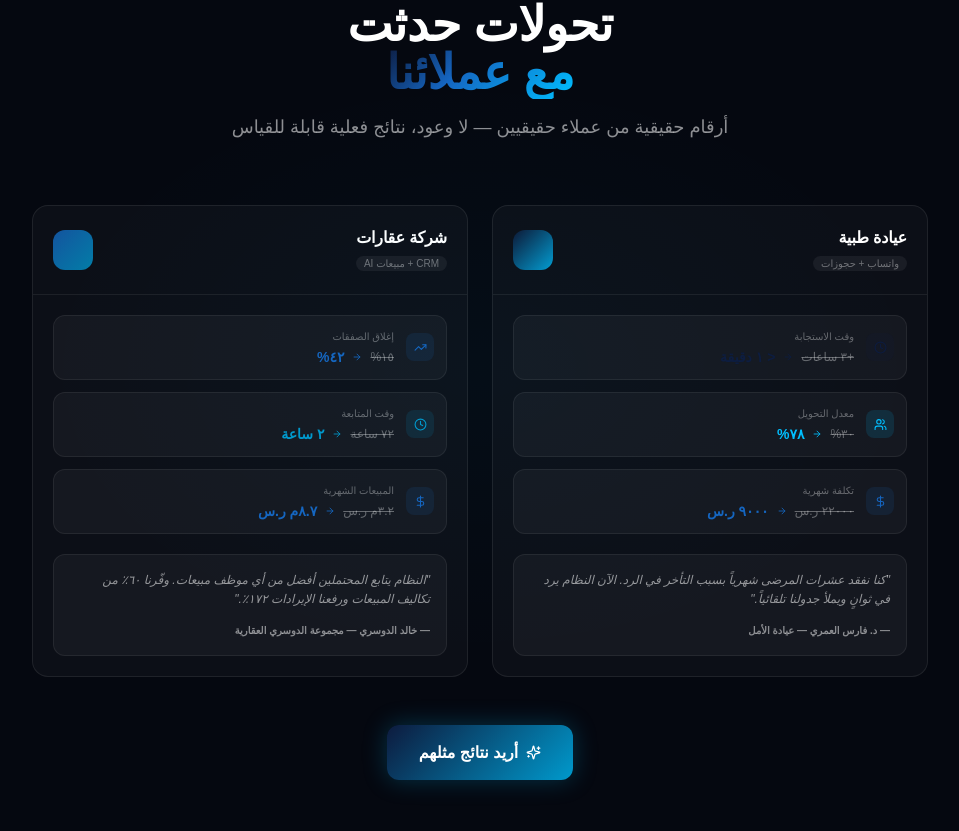
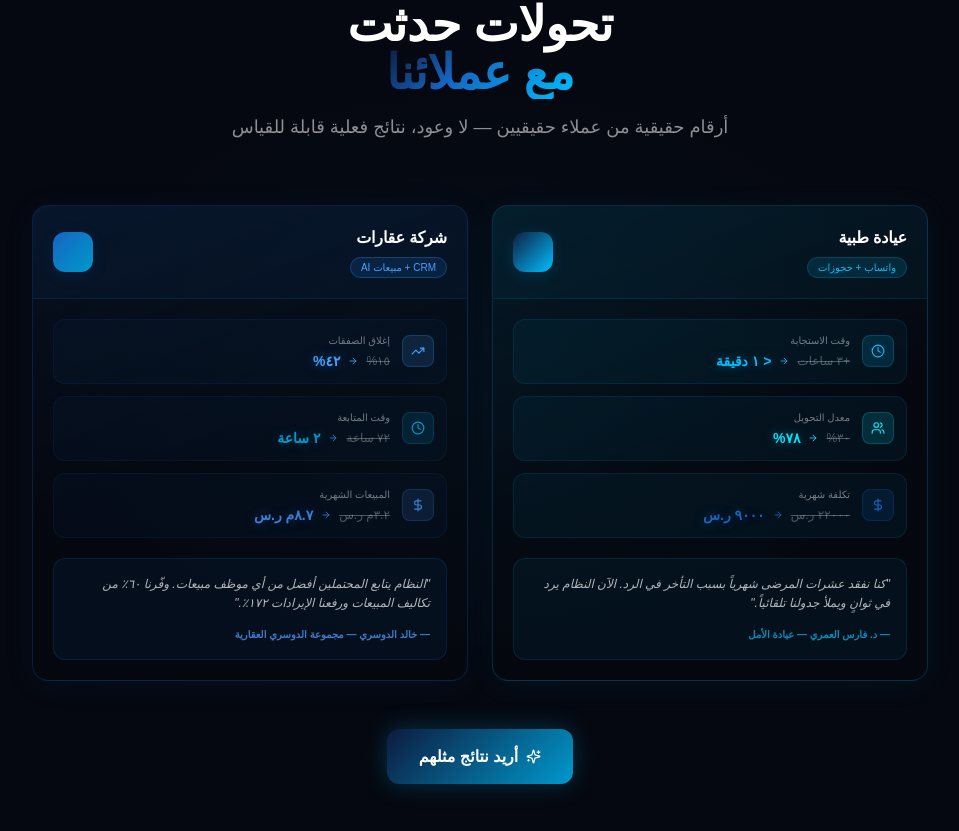
Before and after one commit to alpha-Jasem/WEBSITE-MADAR, a React (Vite) app: page / in a window 1280 px wide. Shown: the part 6859-7690 px from the top of the page, without its empty margins (160-1119 px from the left). Built offline with nearby package versions, Linux system fonts and the light colour scheme; no server answers.

Commit message:
feat: improve case studies card colors and update loading screen logo

```diff
--- a/src/components/public/CaseStudies.tsx
+++ b/src/components/public/CaseStudies.tsx
@@ -95,43 +95,66 @@ export const CaseStudies = () => {
               initial={{ opacity: 0, y: 40 }}
               animate={inView ? { opacity: 1, y: 0 } : {}}
               transition={{ duration: 0.6, delay: i * 0.12, ease: [0.22, 1, 0.36, 1] }}
-              whileHover={{ y: -5, transition: { duration: 0.22 } }}
-              className="flex flex-col gap-0 rounded-2xl overflow-hidden bg-white"
-              style={{ background: 'rgba(255,255,255,0.03)', border: '1px solid rgba(255,255,255,0.08)' }}
+              whileHover={{ y: -5, boxShadow: `0 20px 60px ${c.glow}, 0 0 0 1px ${i === 0 ? 'rgba(0,191,255,0.25)' : 'rgba(21,101,192,0.3)'}`, transition: { duration: 0.22 } }}
+              className="flex flex-col gap-0 rounded-2xl overflow-hidden"
+              style={{
+                background: i === 0
+                  ? 'linear-gradient(160deg, rgba(0,191,255,0.07) 0%, rgba(5,8,16,0.95) 50%)'
+                  : 'linear-gradient(160deg, rgba(21,101,192,0.1) 0%, rgba(5,8,16,0.95) 50%)',
+                border: i === 0 ? '1px solid rgba(0,191,255,0.2)' : '1px solid rgba(21,101,192,0.25)',
+                boxShadow: i === 0 ? '0 4px 32px rgba(0,191,255,0.06)' : '0 4px 32px rgba(21,101,192,0.08)',
+              }}
             >
               {/* Header */}
-              <div className="p-5 flex items-center justify-between" style={{ borderBottom: '1px solid rgba(255,255,255,0.07)' }}>
+              <div className="p-5 flex items-center justify-between"
+                style={{
+                  borderBottom: i === 0 ? '1px solid rgba(0,191,255,0.12)' : '1px solid rgba(21,101,192,0.18)',
+                  background: i === 0 ? 'rgba(0,191,255,0.04)' : 'rgba(21,101,192,0.06)',
+                }}>
                 <div>
-                  <h3 className={`text-base font-bold ${language === 'ar' ? 'font-cairo' : 'font-sora'}`} style={{ color: 'white' }}>
+                  <h3 className={`text-base font-bold mb-1 ${language === 'ar' ? 'font-cairo' : 'font-sora'}`} style={{ color: 'white' }}>
                     {language === 'ar' ? c.industry.ar : c.industry.en}
                   </h3>
-                  <span className={`text-[10px] px-2 py-0.5 rounded-full ${language === 'ar' ? 'font-cairo' : 'font-work'}`}
-                    style={{ background: 'rgba(255,255,255,0.06)', color: 'rgba(255,255,255,0.38)' }}>
+                  <span className={`text-[10px] px-2.5 py-1 rounded-full ${language === 'ar' ? 'font-cairo' : 'font-work'}`}
+                    style={{
+                      background: i === 0 ? 'rgba(0,191,255,0.12)' : 'rgba(21,101,192,0.18)',
+                      color: i === 0 ? '#00BFFF' : '#4d9fff',
+                      border: i === 0 ? '1px solid rgba(0,191,255,0.2)' : '1px solid rgba(77,159,255,0.25)',
+                    }}>
                     {language === 'ar' ? c.tag.ar : c.tag.en}
                   </span>
                 </div>
-                <div className="w-10 h-10 rounded-xl" style={{ background: c.gradient, opacity: 0.8 }} />
+                <div className="w-10 h-10 rounded-xl flex items-center justify-center"
+                  style={{ background: c.gradient, boxShadow: `0 4px 16px ${c.glow}` }} />
               </div>
 
               {/* Metrics: Before → After */}
               <div className="p-5 flex flex-col gap-3">
                 {c.metrics.map((m, mi) => {
                   const Icon = m.icon
+                  const accentColor = i === 0
+                    ? ['#00BFFF', '#00e5ff', '#1565C0'][mi]
+                    : ['#4d9fff', '#0099CC', '#3d7fd6'][mi]
                   return (
-                    <div key={mi} className="flex items-center gap-3 p-3 rounded-xl" style={{ background: 'rgba(255,255,255,0.04)', border: '1px solid rgba(255,255,255,0.07)' }}>
-                      <div className="w-7 h-7 rounded-lg flex items-center justify-center flex-shrink-0" style={{ background: `${m.color}20` }}>
-                        <Icon size={13} style={{ color: m.color }} />
+                    <div key={mi} className="flex items-center gap-3 p-3 rounded-xl"
+                      style={{
+                        background: `rgba(${i === 0 ? '0,191,255' : '21,101,192'},0.05)`,
+                        border: `1px solid rgba(${i === 0 ? '0,191,255' : '21,101,192'},0.1)`,
+                      }}>
+                      <div className="w-8 h-8 rounded-lg flex items-center justify-center flex-shrink-0"
+                        style={{ background: `${accentColor}22`, border: `1px solid ${accentColor}33` }}>
+                        <Icon size={14} style={{ color: accentColor }} />
                       </div>
                       <div className="flex-1 min-w-0">
-                        <p className={`text-[10px] mb-0.5 ${language === 'ar' ? 'font-tajawal' : 'font-work'}`} style={{ color: 'rgba(255,255,255,0.35)' }}>
+                        <p className={`text-[10px] mb-0.5 ${language === 'ar' ? 'font-tajawal' : 'font-work'}`} style={{ color: 'rgba(255,255,255,0.45)' }}>
                           {language === 'ar' ? m.label.ar : m.label.en}
                         </p>
                         <div className="flex items-center gap-2">
-                          <span className={`text-xs line-through ${language === 'ar' ? 'font-cairo' : 'font-work'}`} style={{ color: 'rgba(255,255,255,0.35)' }}>
+                          <span className={`text-xs line-through ${language === 'ar' ? 'font-cairo' : 'font-work'}`} style={{ color: 'rgba(255,255,255,0.3)' }}>
                             {language === 'ar' ? m.before.ar : m.before.en}
                           </span>
-                          <ArrowRight size={10} style={{ color: m.color }} />
-                          <span className={`text-sm font-bold ${language === 'ar' ? 'font-cairo' : 'font-sora'}`} style={{ color: m.color }}>
+                          <ArrowRight size={10} style={{ color: accentColor }} />
+                          <span className={`text-sm font-bold ${language === 'ar' ? 'font-cairo' : 'font-sora'}`} style={{ color: accentColor, textShadow: `0 0 12px ${accentColor}66` }}>
                             {language === 'ar' ? m.after.ar : m.after.en}
                           </span>
                         </div>
@@ -143,11 +166,15 @@ export const CaseStudies = () => {
 
               {/* Testimony */}
               <div className="px-5 pb-5 mt-auto">
-                <div className="p-4 rounded-xl" style={{ background: 'rgba(255,255,255,0.04)', border: '1px solid rgba(255,255,255,0.07)' }}>
-                  <p className={`text-xs leading-relaxed mb-3 italic ${language === 'ar' ? 'font-tajawal' : 'font-work'}`} style={{ color: 'rgba(255,255,255,0.55)' }}>
+                <div className="p-4 rounded-xl"
+                  style={{
+                    background: i === 0 ? 'rgba(0,191,255,0.05)' : 'rgba(21,101,192,0.08)',
+                    border: i === 0 ? '1px solid rgba(0,191,255,0.12)' : '1px solid rgba(21,101,192,0.2)',
+                  }}>
+                  <p className={`text-xs leading-relaxed mb-3 italic ${language === 'ar' ? 'font-tajawal' : 'font-work'}`} style={{ color: 'rgba(255,255,255,0.7)' }}>
                     {language === 'ar' ? c.testimony.ar : c.testimony.en}
                   </p>
-                  <p className={`text-[10px] ${language === 'ar' ? 'font-cairo' : 'font-work'}`} style={{ color: 'rgba(255,255,255,0.5)', fontWeight: 600 }}>
+                  <p className={`text-[10px] font-semibold ${language === 'ar' ? 'font-cairo' : 'font-work'}`} style={{ color: i === 0 ? 'rgba(0,191,255,0.7)' : 'rgba(77,159,255,0.75)' }}>
                     — {language === 'ar' ? c.author.ar : c.author.en}
                   </p>
                 </div>
--- a/src/components/shared/LoadingScreen.tsx
+++ b/src/components/shared/LoadingScreen.tsx
@@ -138,28 +138,23 @@ export const LoadingScreen = ({ onDone }: { onDone: () => void }) => {
           initial={{ opacity: 0, scale: 0.82 }}
           animate={showText ? { opacity: 1, scale: 1 } : {}}
           transition={{ duration: 0.75, ease: [0.22, 1, 0.36, 1] }}
-          className="flex flex-col items-center gap-3"
+          className="flex flex-col items-center gap-4"
         >
-          <h1
-            className="text-5xl sm:text-6xl font-bold tracking-[0.22em] uppercase"
-            style={{
-              fontFamily: 'Sora, sans-serif',
-              color: 'white',
-              textShadow: '0 0 70px rgba(0,191,255,0.75), 0 0 25px rgba(0,191,255,0.35)',
-            }}
-          >
-            MADAR
-          </h1>
-
-          <p
-            className="text-[11px] tracking-[0.45em] uppercase"
-            style={{ color: 'rgba(0,191,255,0.65)', fontFamily: 'Work Sans, sans-serif' }}
-          >
-            AI Automation
-          </p>
+          {/* Logo: icon + shimmer text */}
+          <div className="flex items-center gap-3">
+            <img
+              src="/logo-main.png"
+              alt="Madar"
+              style={{ height: 56, width: 'auto', objectFit: 'contain', filter: 'drop-shadow(0 0 20px rgba(0,191,255,0.5))' }}
+            />
+            <span style={{ fontFamily: 'Sora, sans-serif', fontSize: 32, fontWeight: 700, letterSpacing: '-0.5px', lineHeight: 1 }}>
+              <span className="shimmer-text">Madar</span>
+              <span className="shimmer-text-blue">.software</span>
+            </span>
+          </div>
 
           <motion.div
-            className="w-14 h-px mt-1"
+            className="w-20 h-px mt-1"
             style={{ background: 'linear-gradient(90deg, transparent, rgba(0,191,255,0.7), transparent)' }}
             animate={{ opacity: [0.3, 1, 0.3], scaleX: [0.4, 1, 0.4] }}
             transition={{ duration: 1.6, repeat: Infinity, ease: 'easeInOut' }}
```
